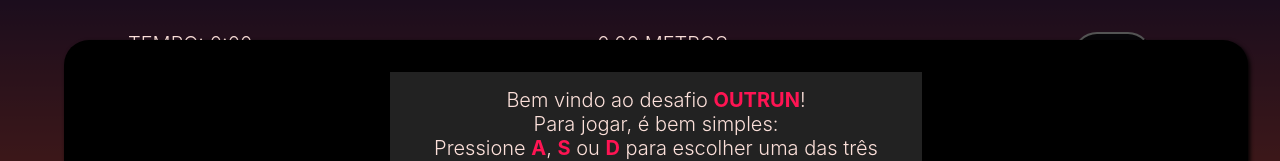
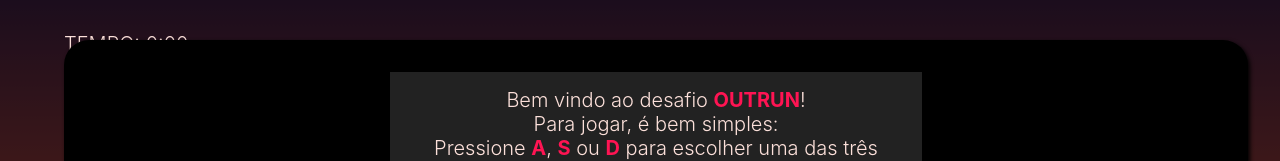
Before and after one commit to BrainClouder/upnid-outrun, a React (Create React App) app: page / in a window 1280 px wide. Shown: the top 161 px of the page. Built offline with nearby package versions, Linux system fonts and the light colour scheme.

Commit message:
corrigindo bugs monstruosos

```diff
--- a/src/App.tsx
+++ b/src/App.tsx
@@ -45,7 +45,6 @@ const MainMenu = styled.div`
   box-shadow: 2px 2px 4px black;
   position: fixed;
   width: 90vw;
-  left: 5vw;
   padding: 1em;
   z-index: 10;
   border-radius: 25px;
@@ -55,9 +54,8 @@ const MainMenu = styled.div`
 const TopInterface = styled.div`
   position: fixed;
   display: flex;
-  flex-direction: row;
-  width: 80vw;
-  left: 10vw;
+  flex-direction: column;
+  left: 5vw;
   justify-content: space-between;
   top: 4vh;
   font-size: 20px;
@@ -114,7 +112,7 @@ const SpeedContainer = styled.div`
   position: fixed;
   width: 300px;
   left: calc(50vw - 150px);
-  top: 5vh;
+  top: 10vh;
   align-items: center;
   flex-direction: column;
 
@@ -284,8 +282,10 @@ const App: React.FC<IApp> = () => {
       <TopInterface>
         <UILabel>TEMPO: {ReturnTimer()}</UILabel>
         <UILabel>{distance.toFixed(2)} metros</UILabel>
-        <ActionButtons style={{fontSize: '14px'}} onClick={() => doLoad(false)}>PAUSE</ActionButtons>
       </TopInterface>
+
+        <ActionButtons style={{fontSize: '14px', position: 'absolute', top: '5vh', right: '5vw'}} onClick={() => doLoad(false)}>PAUSE</ActionButtons>
+
 
 
       <SpeedContainer>
@@ -294,7 +294,7 @@ const App: React.FC<IApp> = () => {
       </SpeedContainer>
 
 
-      <MainMenu style={{ display: !loaded && runtime === 0 ? 'flex' : 'none', alignItems: 'center', flexDirection: 'column' }}>
+      <MainMenu style={{ display: !loaded && runtime === 0 ? 'flex' : 'none', left: window.innerWidth < 600 ? '1vw' : '5vw', alignItems: 'center', flexDirection: 'column' }}>
         <div style={{margin: '1em 0', backgroundColor: '#ffffff22', padding: '1em', width: window.innerWidth < 600 ? '90vw' : '500px'}}>
         <UILabel>Bem vindo ao desafio <Enfase>outrun</Enfase>!</UILabel>
         <UILabel>Para jogar, é bem simples:</UILabel>
--- a/src/_components/scenario/Obstacle.tsx
+++ b/src/_components/scenario/Obstacle.tsx
@@ -33,7 +33,7 @@ const SideDetail = styled.div`
 const Obstacle: React.FC<IObstacle> = ({ position, distance, track, carPosition }) => {
     const prep = position - 50;
     const verifier = 40 - (distance - prep) * 1.25;
-    return <ObstacleContainer style={{
+    return verifier > 0 ? <ObstacleContainer style={{
         transform: `scale(${distance <= prep ? 0.2 + (distance / position) / 4 : 0.6 + (distance / position) / 5})`,
         bottom: `calc(40vh - ${distance > prep ? (distance - prep) * 1.25 : 0}vh)`,
         left: `calc(${44 + (track * 3)}vw - 50px + ${distance > prep && track !== 2 ? track < 2 ? - (distance - prep) : (distance - prep) : 0}vw)`,
@@ -42,7 +42,7 @@ const Obstacle: React.FC<IObstacle> = ({ position, distance, track, carPosition
         <TopDetail />
         <SideDetail />
         <SideDetail style={{ right: '0' }} />
-    </ObstacleContainer>
+    </ObstacleContainer> : <></>
 }
 
 export default Obstacle;
```
Also changed, not shown: public/manifest.json.
